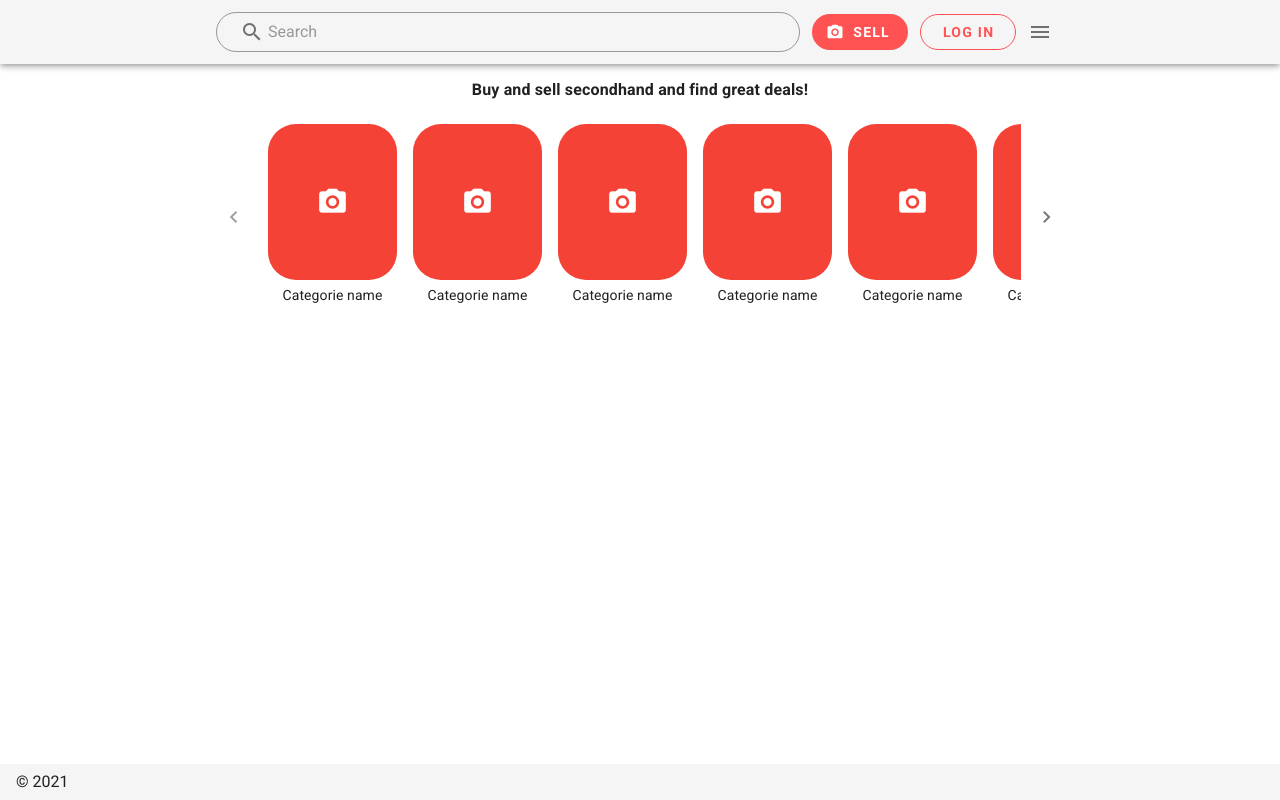
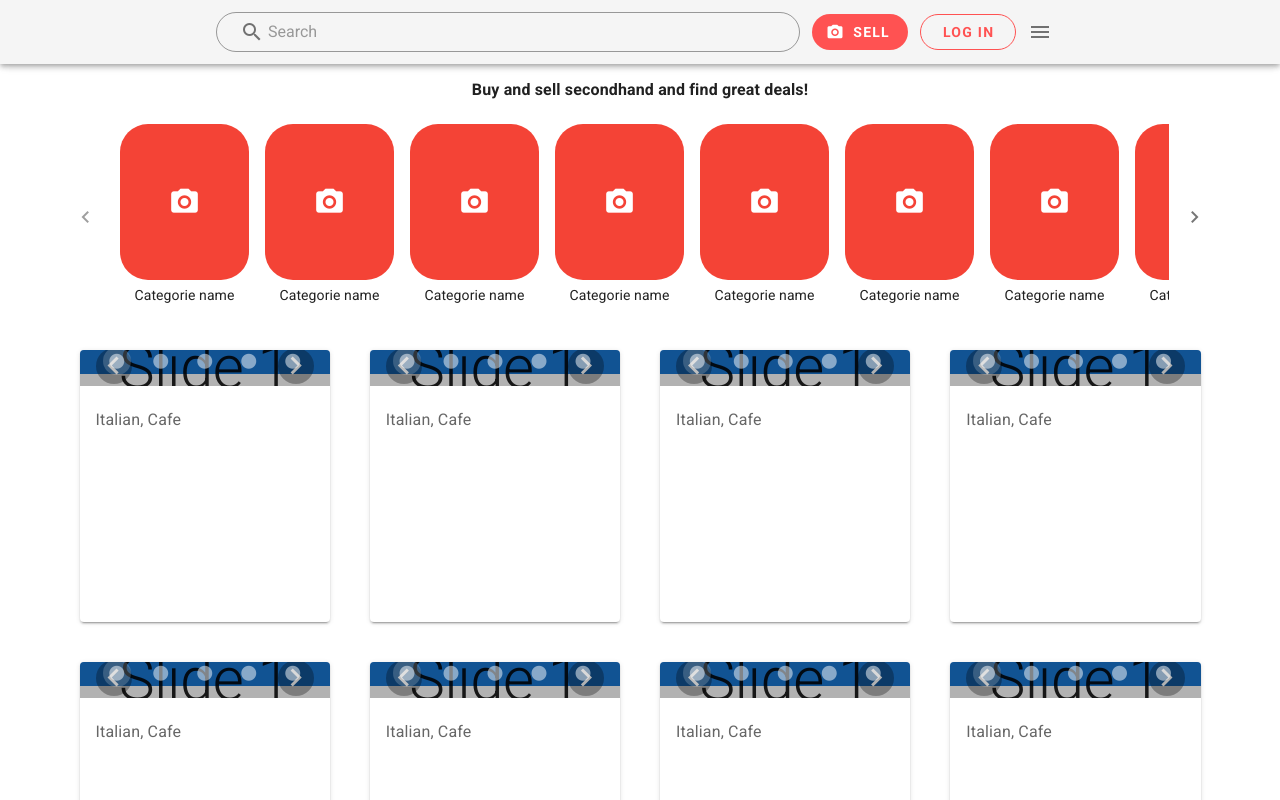
Before and after one commit to piemree/disposable-client, a Nuxt app: page / in a window 1280 px wide. Shown: the top 800 px of the page. Built offline with nearby package versions, Linux system fonts and the light colour scheme.

Commit message:
Create card grid system

```diff
--- /dev/null
+++ b/components/Card.vue
@@ -0,0 +1,38 @@
+<template>
+  <v-card :loading="loading" class="mx-5" min-height="17rem" max-width="100%">
+    <v-carousel height="100%" v-model="model">
+      <v-carousel-item style="height:100%" v-for="(color, i) in colors" :key="color">
+        <v-sheet height="100%" :color="color" tile>
+          <v-row class="fill-height" align="center" justify="center">
+            <div class="text-h2 fill-height">Slide {{ i + 1 }}</div>
+          </v-row>
+        </v-sheet>
+      </v-carousel-item>
+    </v-carousel>
+
+    <v-card-text style="height:40%">
+      <div class="my-1 text-subtitle-1">Italian, Cafe</div>
+    </v-card-text>
+  </v-card>
+</template>
+
+<script>
+export default {
+  data: () => ({
+    loading: false,
+    selection: 1,
+    model: 0,
+    colors: ['primary', 'secondary', 'yellow darken-2', 'red', 'orange'],
+  }),
+
+  methods: {
+    reserve() {
+      this.loading = true
+
+      setTimeout(() => (this.loading = false), 2000)
+    },
+  },
+}
+</script>
+
+<style></style>
--- a/components/body/Categories.vue
+++ b/components/body/Categories.vue
@@ -1,6 +1,6 @@
 <template>
-  <v-sheet class="mx-auto my-5">
-    <v-slide-group multiple show-arrows>
+  <v-sheet class="mx-auto my-5 d-flex justify-center">
+    <v-slide-group class="d-flex justify-center" multiple show-arrows>
       <v-slide-item v-for="n in 10" :key="n">
         <div>
           <v-btn
--- a/layouts/default.vue
+++ b/layouts/default.vue
@@ -7,9 +7,7 @@
       </v-container>
 
     </v-main>
-    <v-footer :absolute="true" app>
-      <span>&copy; {{ new Date().getFullYear() }}</span>
-    </v-footer>
+
   </v-app>
 </template>
 <script>
--- a/pages/index.vue
+++ b/pages/index.vue
@@ -1,6 +1,6 @@
 <template>
   <v-row justify="center" align="center">
-    <v-col lg="9" md="12" >
+    <v-col align-self="center" xl="9" lg="12" md="12" sm="12" xs="12">
       <div class="fill-height">
         <h3
           class="
@@ -13,9 +13,23 @@
           Buy and sell secondhand and find great deals!
         </h3>
         <Categories />
+
+        <v-row class="height:20rem" no-gutters>
+          <v-col
+            class="my-5 fill-height"
+            v-for="n in 22"
+            :key="n"
+            cols="12"
+            sm="6"
+            md="4"
+            lg="3"
+          >
+            <Card />
+          </v-col>
+        </v-row>
       </div>
     </v-col>
-    <div style="position: absolute; left: 50%; bottom: 0">
+    <div style="position: fixed; left: 50%; bottom: 0">
       <v-btn
         class="hidden-md-and-up"
         style="bottom: 2rem; left: -50%; position: relative"
```
